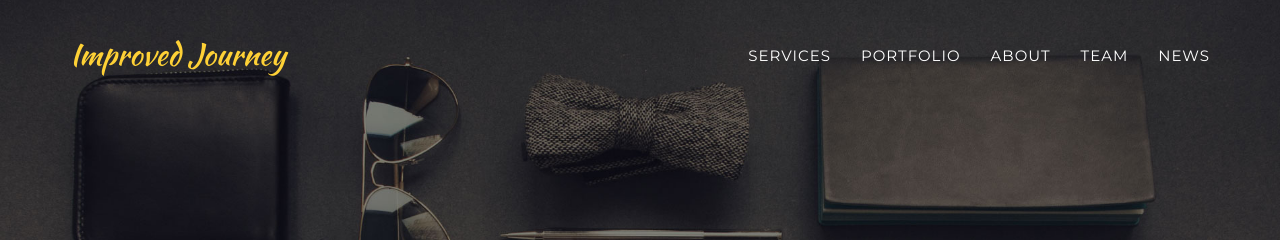
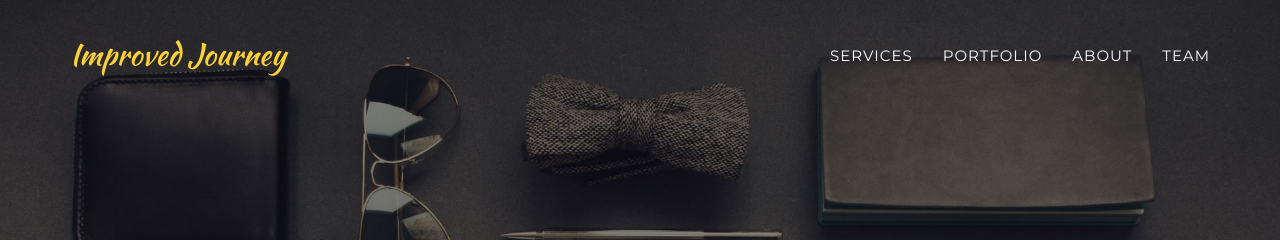
Before and after one commit to scoutscathedralevolcan/improved-journey-jekyll-test, a Jekyll site: the page built from index.html, in a window 1280 px wide. Shown: the top 240 px of the page. Built offline with Jekyll 4.4.1, drawn with Linux system fonts in a browser that asks for light colours; some web fonts are replaced.

Commit message:
rm Other pages

```diff
--- a/_includes/navbar-header.html
+++ b/_includes/navbar-header.html
@@ -40,13 +40,13 @@
 		      {% endfor %}
 		    {% endfor %}
 
-                    {% for nav_hash in site.nav %}
+<!--                    {% for nav_hash in site.nav %}
 		      {% for nav_item in nav_hash %}
 			<li>
 			  <a href="{{ site.baseurl }}{{ nav_item[1] }}">{{ nav_item[0] }}</a>
 			</li>
 		      {% endfor %}
-		    {% endfor %}
+		    {% endfor %}-->
 
                 </ul>
             </div>
```
